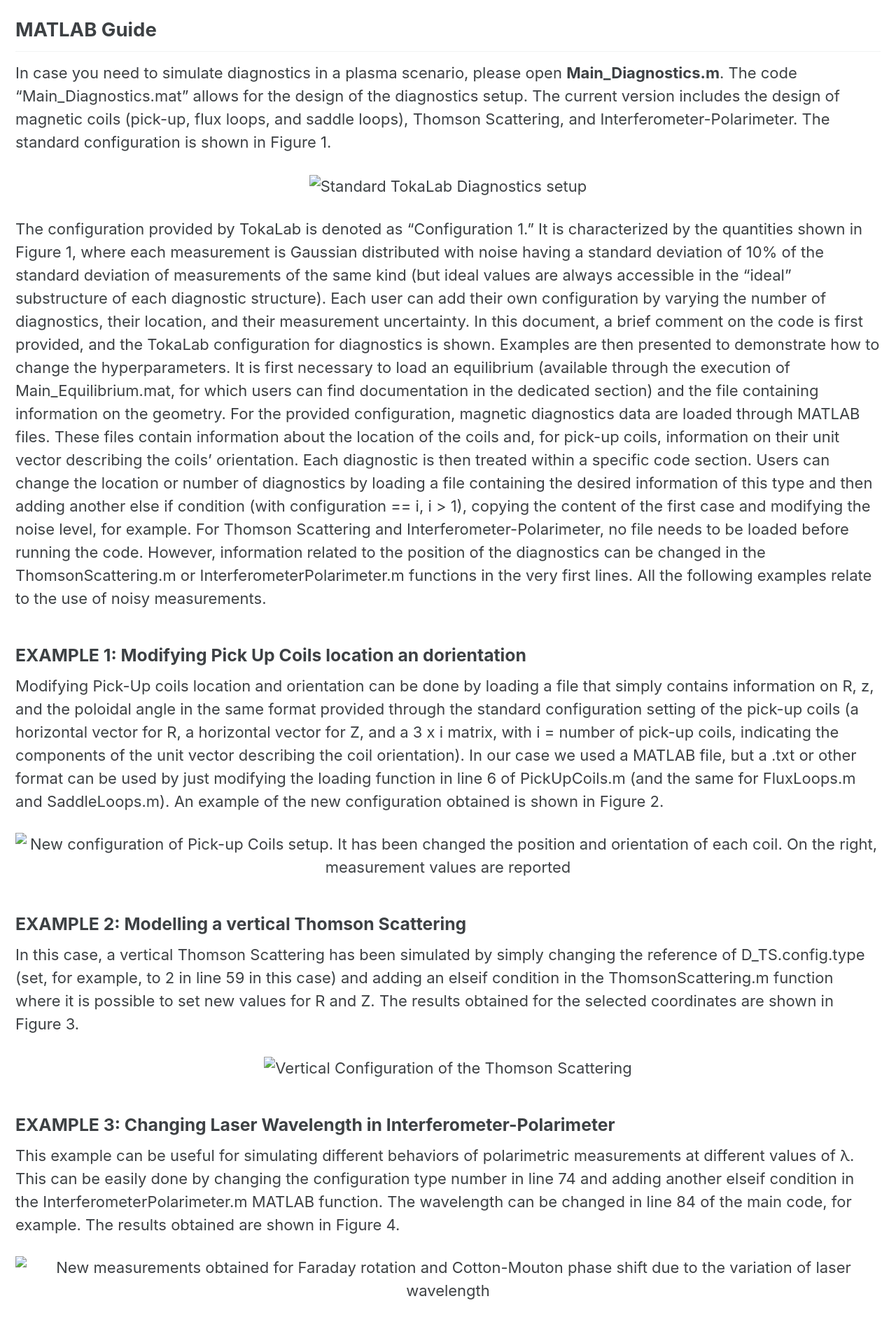
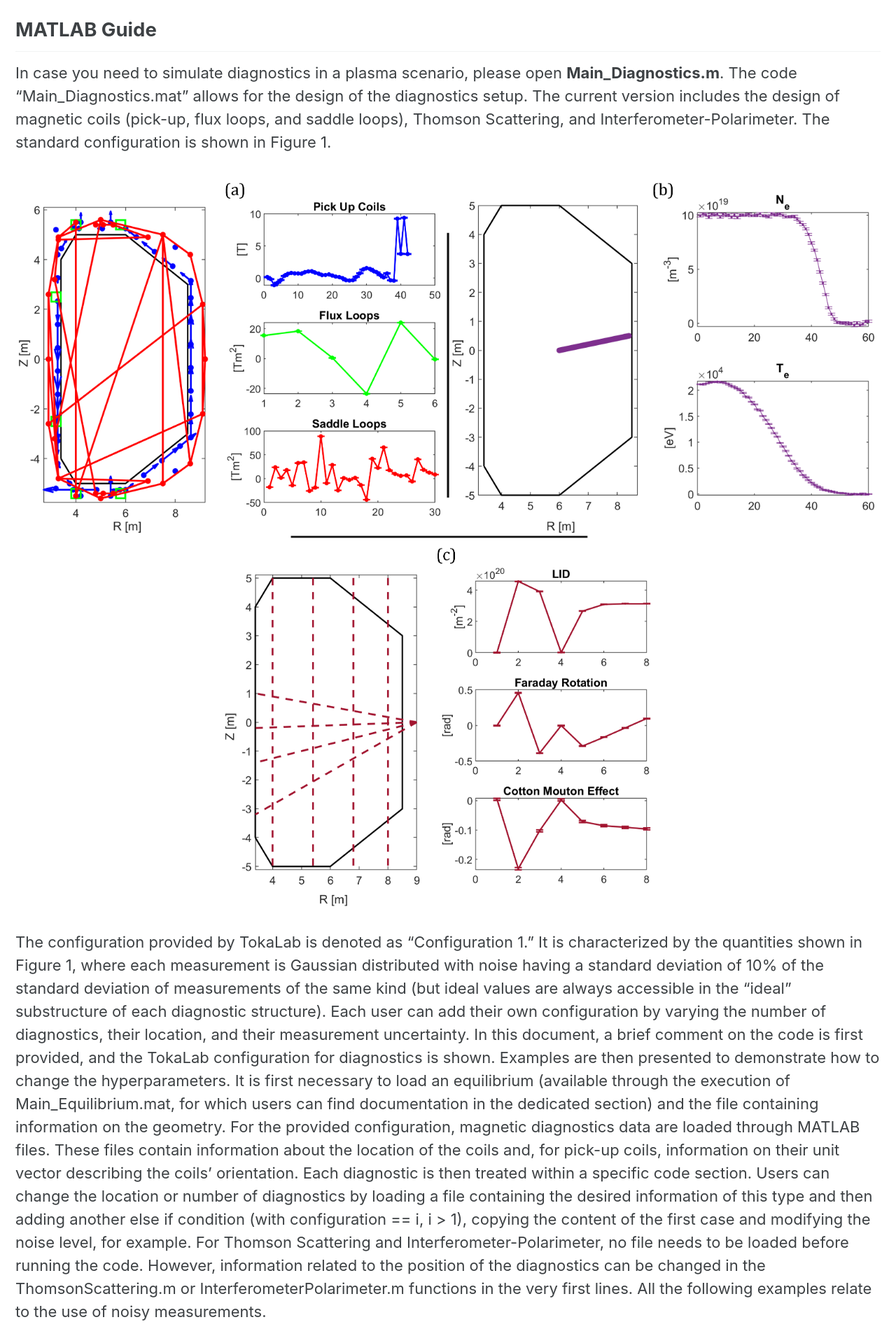
Before and after one commit to GitForTest3141592/TestLab, a Jekyll site: the page built from pages/SDiag_docs.md, in a window 1280 px wide. Shown: the part 702-2621 px from the top of the page at 70% size. Built offline with Jekyll 4.4.1, drawn with Linux system fonts in a browser that asks for light colours; cached includes are drawn as plain includes.

Commit message:
Update SDiag_docs.md

```diff
--- a/pages/SDiag_docs.md
+++ b/pages/SDiag_docs.md
@@ -16,7 +16,7 @@ The code "Main_Diagnostics.mat" allows for the design of the diagnostics setup.
 The standard configuration is shown in Figure 1.
 
 <p align="center">
-  <img src="{{ 'assets/images/SDiag_Figure_1.png' }}" alt="Standard TokaLab Diagnostics setup">
+  <img src="{{ '/assets/images/SDiag_Figure_1.png' }}" alt="Standard TokaLab Diagnostics setup">
 </p>
 
 The configuration provided by TokaLab is denoted as "Configuration 1." It is characterized by the quantities shown in Figure 1, where each measurement is Gaussian distributed with noise having a standard deviation of 10% of the standard deviation of measurements of the same kind (but ideal values are always accessible in the "ideal" substructure of each diagnostic structure). Each user can add their own configuration by varying the number of diagnostics, their location, and their measurement uncertainty.
@@ -31,7 +31,7 @@ All the following examples relate to the use of noisy measurements.
 Modifying Pick-Up coils location and orientation can be done by loading a file that simply contains information on R, z, and the poloidal angle in the same format provided through the standard configuration setting of the pick-up coils (a horizontal vector for R, a horizontal vector for Z, and a 3 x i matrix, with i = number of pick-up coils, indicating the components of the unit vector describing the coil orientation). In our case we used a MATLAB file, but a .txt or other format can be used by just modifying the loading function in line 6 of PickUpCoils.m (and the same for FluxLoops.m and SaddleLoops.m). An example of the new configuration obtained is shown in Figure 2.
 
 <p align="center">
-  <img src="{{ 'assets/images/Ex1_M.png' }}" alt="New configuration of Pick-up Coils setup. It has been changed the position and orientation of each coil. On the right, measurement values are reported">
+  <img src="{{ '/assets/images/Ex1_M.png' }}" alt="New configuration of Pick-up Coils setup. It has been changed the position and orientation of each coil. On the right, measurement values are reported">
 </p>
 
 ### EXAMPLE 2: Modelling a vertical Thomson Scattering
```
